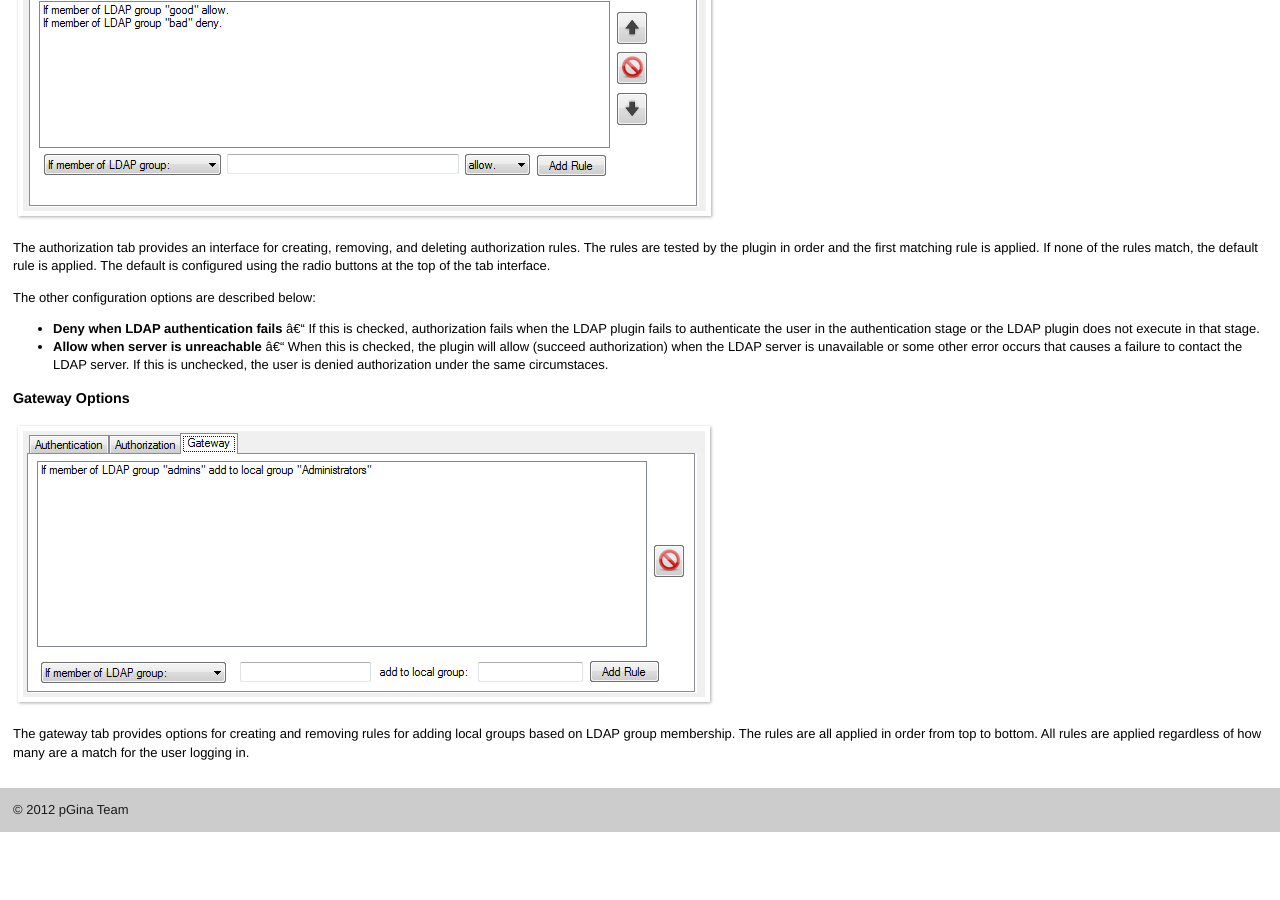
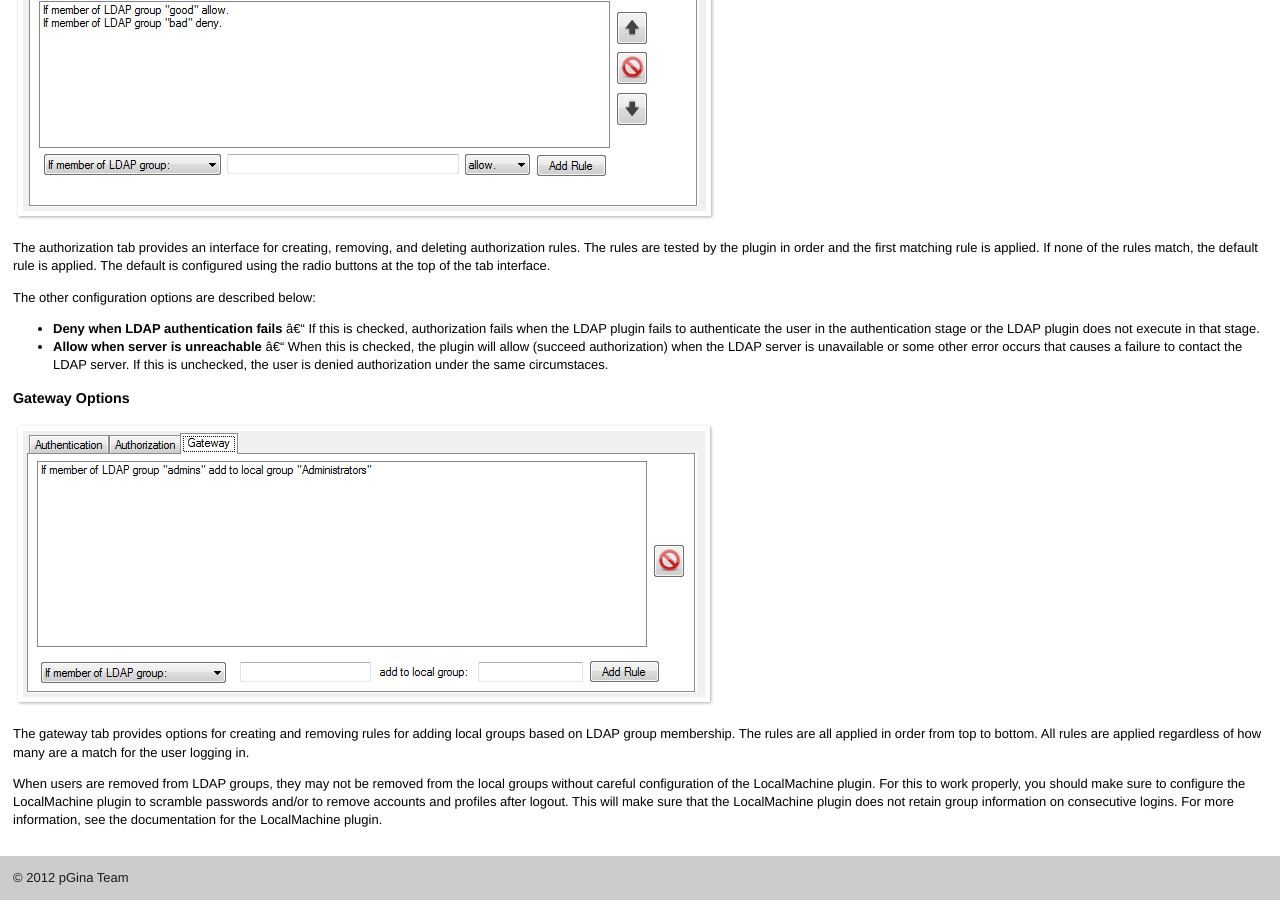
Before and after one commit to pgina/docs, a Jekyll site: the page built from v3.1/ldap.md, in a window 1280 px wide and 900 px high, scrolled down 2111 px. Built offline with Jekyll 4.4.1, drawn with Linux system fonts in a browser that asks for light colours; before the commit the page ends 2943 px from its top, so only the background shows below that.

Commit message:
Add some info regarding removing groups.

```diff
--- a/v3.1/ldap.md
+++ b/v3.1/ldap.md
@@ -153,3 +153,11 @@ The gateway tab provides options for creating and removing rules for adding
 local groups based on LDAP group membership.  The rules are all applied in order
 from top to bottom.  All rules are applied regardless of how many are a match
 for the user logging in.
+
+When users are removed from LDAP groups, they may not be removed from the local
+groups without careful configuration of the LocalMachine plugin.  For this to
+work properly, you should make sure to configure the LocalMachine plugin to
+scramble passwords and/or to remove accounts and profiles after logout.  This
+will make sure that the LocalMachine plugin does not retain group information
+on consecutive logins.  For more information, see the documentation for the
+LocalMachine plugin.
```
